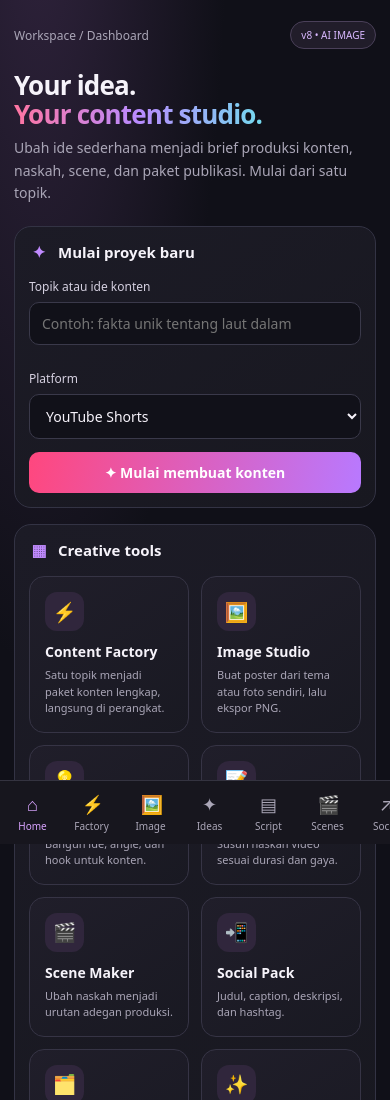
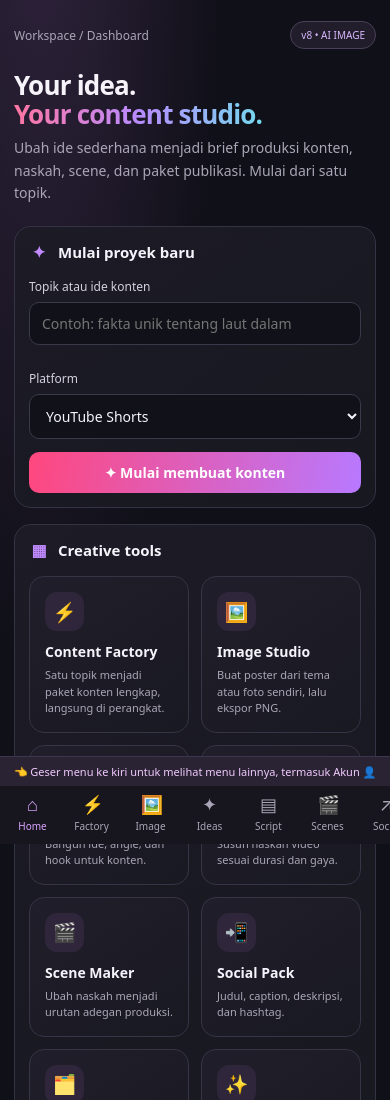
Before and after one commit to risalsaputra116-ux/Kreova-ai, a plain HTML site: page index.html in a window 390 px wide. Shown: the top 1100 px of the page. Drawn offline with nearby package versions, Linux system fonts and the light colour scheme.

Commit message:
Update index.html

```diff
--- a/index.html
+++ b/index.html
@@ -29,6 +29,32 @@ main{flex:1;min-width:0;padding:23px clamp(15px,4vw,42px) 50px;max-width:1320px;
 .small{color:var(--muted);font-size:11px;line-height:1.5}.pill{font-size:10px;color:#8fe1b8;background:#1b2b25;border:1px solid #2e4b3d;padding:5px 8px;border-radius:20px}
 footer{text-align:center;color:#777486;font-size:11px;margin:24px 0}
 .mobilebar{display:none}
+
+.mobile-hint{
+  display:none;
+}
+
+@media(max-width:620px){
+  .mobile-hint{
+    display:block;
+    position:fixed;
+    bottom:58px;
+    left:0;
+    right:0;
+    z-index:6;
+    padding:7px 10px;
+    text-align:center;
+    background:#292333;
+    color:#f2caff;
+    font-size:11px;
+    border-top:1px solid #40354e;
+  }
+
+  .mobilebar{
+    bottom:0;
+  }
+}
+
 @media(max-width:800px){.sidebar{width:210px}.cards{grid-template-columns:1fr 1fr}}
 @media(max-width:620px){.app{display:block}.sidebar{display:none}main{padding:18px 14px 86px}.hero{margin:22px 0}.cards{grid-template-columns:1fr 1fr}.grid{grid-template-columns:1fr}.top{padding-top:3px}.mobilebar{position:fixed;display:flex;bottom:0;left:0;right:0;background:#17161e;border-top:1px solid #343340;padding:7px 5px calc(7px + env(safe-area-inset-bottom));z-index:5;justify-content:flex-start;gap:4px;overflow-x:auto}.mobilebar button{flex:0 0 auto;min-width:55px;background:none;border:0;color:#aaa6b7;font-size:10px;display:flex;flex-direction:column;align-items:center;gap:3px;padding:4px}.mobilebar button.active{color:#d9a4ff}.mobilebar .ico{font-size:18px}.badge{font-size:10px}.panel{padding:14px}}
 
@@ -219,6 +245,11 @@ footer{text-align:center;color:#777486;font-size:11px;margin:24px 0}
 <footer>KREOVA AI • Free MVP • Penyimpanan lokal</footer>
 </main>
 </div>
+
+<div class="mobile-hint" id="mobileNavHint">
+  👈 Geser menu ke kiri untuk melihat menu lainnya, termasuk Akun 👤
+</div>
+
 <div class="mobilebar" id="mobileNav">
   <button class="active" data-page="dashboard"><span class="ico">⌂</span>Home</button>
   <button data-page="factory"><span class="ico">⚡</span>Factory</button>
@@ -230,6 +261,7 @@ footer{text-align:center;color:#777486;font-size:11px;margin:24px 0}
   <button data-page="projects"><span class="ico">▣</span>Saved</button>
   <button data-page="account"><span class="ico">👤</span>Akun</button>
 </div>
+
 <script src="https://cdn.jsdelivr.net/npm/@supabase/supabase-js@2"></script>
 <script>
 const pages=['dashboard','factory','poster','ideas','script','scenes','social','projects','account'];
```
Lines whose indentation alone changed are shown as unchanged.
